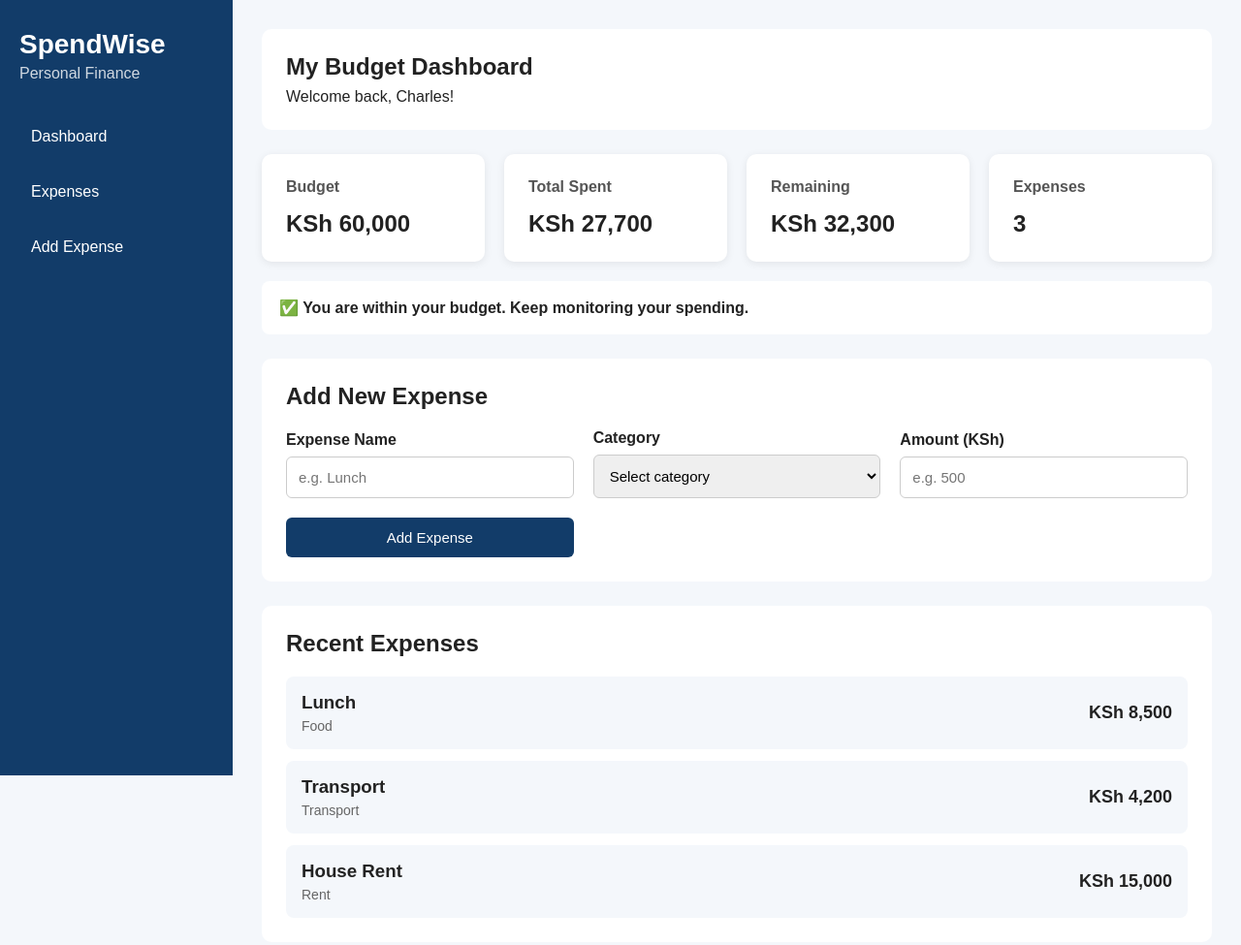
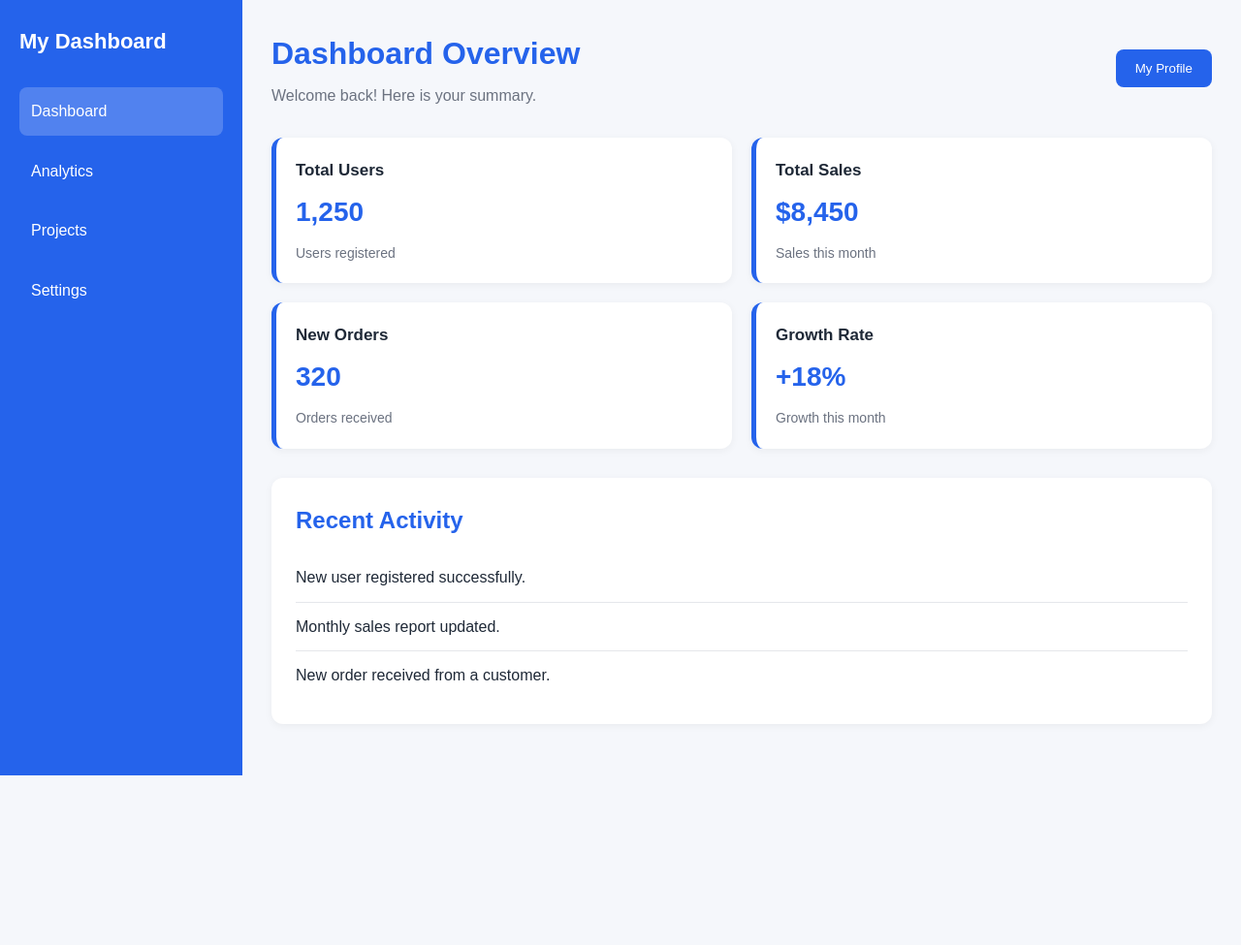
Before and after one commit to CharlesPaul20/budget-tracker, a plain HTML site: page index.html in a window 1280 px wide. Shown: the whole page at 97% size. After the commit the page ends 800 px from the top, so only its background shows below. Drawn offline with Linux system fonts and the light colour scheme.

Commit message:
Add files via upload

```diff
--- a/index.html
+++ b/index.html
@@ -1,25 +1,24 @@
+
 <!DOCTYPE html>
 <html lang="en">
 <head>
     <meta charset="UTF-8">
     <meta name="viewport" content="width=device-width, initial-scale=1.0">
-    <title>SpendWise - Budget Tracker</title>
+    <title>Dashboard Assignment</title>
     <link rel="stylesheet" href="style.css">
 </head>
-
 <body>
 
-    <div class="app">
+    <div class="dashboard">
 
         <!-- Sidebar -->
         <aside class="sidebar">
-            <h1>SpendWise</h1>
-            <p>Personal Finance</p>
-
+            <h2>My Dashboard</h2>
             <nav>
-                <a href="#dashboard">Dashboard</a>
-                <a href="#expenses">Expenses</a>
-                <a href="#add-expense">Add Expense</a>
+                <a href="#" class="active">Dashboard</a>
+                <a href="#">Analytics</a>
+                <a href="#">Projects</a>
+                <a href="#">Settings</a>
             </nav>
         </aside>
 
@@ -29,107 +28,51 @@
             <!-- Header -->
             <header class="header">
                 <div>
-                    <h2>My Budget Dashboard</h2>
-                    <p>Welcome back, Charles!</p>
+                    <h1>Dashboard Overview</h1>
+                    <p>Welcome back! Here is your summary.</p>
                 </div>
+                <button class="profile-btn">My Profile</button>
             </header>
 
-            <!-- Dashboard -->
-            <section id="dashboard">
+            <!-- Dashboard Cards -->
+            <section class="cards">
 
-                <div class="summary-cards">
-
-                    <div class="summary-card">
-                        <h3>Budget</h3>
-                        <p id="budgetAmount">KSh 60,000</p>
-                    </div>
-
-                    <div class="summary-card">
-                        <h3>Total Spent</h3>
-                        <p id="totalSpent">KSh 0</p>
-                    </div>
-
-                    <div class="summary-card">
-                        <h3>Remaining</h3>
-                        <p id="remainingAmount">KSh 60,000</p>
-                    </div>
-
-                    <div class="summary-card">
-                        <h3>Expenses</h3>
-                        <p id="expenseCount">0</p>
-                    </div>
-
+                <div class="card" tabindex="0">
+                    <h3>Total Users</h3>
+                    <p class="number">1,250</p>
+                    <p class="description">Users registered</p>
                 </div>
 
-                <!-- Budget Message -->
-                <div id="budgetMessage" class="budget-message">
-                    Add your expenses to see your budget status.
+                <div class="card" tabindex="0">
+                    <h3>Total Sales</h3>
+                    <p class="number">$8,450</p>
+                    <p class="description">Sales this month</p>
+                </div>
+
+                <div class="card" tabindex="0">
+                    <h3>New Orders</h3>
+                    <p class="number">320</p>
+                    <p class="description">Orders received</p>
+                </div>
+
+                <div class="card" tabindex="0">
+                    <h3>Growth Rate</h3>
+                    <p class="number">+18%</p>
+                    <p class="description">Growth this month</p>
                 </div>
 
             </section>
 
-            <!-- Add Expense -->
-            <section id="add-expense" class="section">
-                <h2>Add New Expense</h2>
-
-                <form id="expenseForm">
-
-                    <div class="form-group">
-                        <label for="expenseName">Expense Name</label>
-                        <input
-                            type="text"
-                            id="expenseName"
-                            placeholder="e.g. Lunch"
-                            required
-                        >
-                    </div>
-
-                    <div class="form-group">
-                        <label for="expenseCategory">Category</label>
-
-                        <select id="expenseCategory" required>
-                            <option value="">Select category</option>
-                            <option value="Food">Food</option>
-                            <option value="Transport">Transport</option>
-                            <option value="Rent">Rent</option>
-                            <option value="Entertainment">Entertainment</option>
-                            <option value="Savings">Savings</option>
-                            <option value="Utilities">Utilities</option>
-                        </select>
-                    </div>
-
-                    <div class="form-group">
-                        <label for="expenseAmount">Amount (KSh)</label>
-                        <input
-                            type="number"
-                            id="expenseAmount"
-                            placeholder="e.g. 500"
-                            min="1"
-                            required
-                        >
-                    </div>
-
-                    <button type="submit">Add Expense</button>
-
-                </form>
-            </section>
-
-            <!-- Expenses -->
-            <section id="expenses" class="section">
-
-                <h2>Recent Expenses</h2>
-
-                <div id="expenseList" class="expense-list">
-                    <p class="empty-message">No expenses added yet.</p>
-                </div>
-
+            <!-- Recent Activity -->
+            <section class="activity">
+                <h2>Recent Activity</h2>
+                <p>New user registered successfully.</p>
+                <p>Monthly sales report updated.</p>
+                <p>New order received from a customer.</p>
             </section>
 
         </main>
-
     </div>
-
-    <script src="script.js"></script>
 
 </body>
 </html>
--- a/style.css
+++ b/style.css
@@ -1,236 +1,202 @@
+
+/* 1. Define the color theme */
+:root {
+    --brand: #2563eb;
+    --accent: #22c55e;
+    --surface: #ffffff;
+    --background: #f5f7fb;
+    --text: #1f2937;
+}
+
+/* General styling */
 * {
-    box-sizing: border-box;
     margin: 0;
     padding: 0;
+    box-sizing: border-box;
 }
 
 body {
     font-family: Arial, sans-serif;
-    background: #f4f7fb;
-    color: #222;
+    background: var(--background);
+    color: var(--text);
+    line-height: 1.6;
 }
 
-.app {
-    display: flex;
+/* 2. Build the dashboard layout using CSS Grid */
+.dashboard {
+    display: grid;
+    grid-template-columns: 250px 1fr;
     min-height: 100vh;
 }
 
 /* Sidebar */
-
 .sidebar {
-    width: 240px;
-    background: #123c69;
+    background: var(--brand);
     color: white;
-    padding: 30px 20px;
-    position: fixed;
-    height: 100vh;
+    padding: 25px 20px;
 }
 
-.sidebar h1 {
-    font-size: 28px;
-    margin-bottom: 5px;
-}
-
-.sidebar p {
-    margin-bottom: 35px;
-    opacity: 0.8;
+.sidebar h2 {
+    margin-bottom: 30px;
+    font-size: 22px;
 }
 
 .sidebar nav {
     display: flex;
     flex-direction: column;
-    gap: 15px;
+    gap: 12px;
 }
 
-.sidebar nav a {
+.sidebar a {
     color: white;
     text-decoration: none;
     padding: 12px;
-    border-radius: 6px;
+    border-radius: 8px;
+    transition: background 0.25s;
 }
 
-.sidebar nav a:hover {
-    background: #1f5d96;
+.sidebar a:hover,
+.sidebar a.active {
+    background: rgba(255, 255, 255, 0.2);
 }
 
-/* Main */
-
+/* Main content */
 .main-content {
-    margin-left: 240px;
-    width: calc(100% - 240px);
     padding: 30px;
+    min-width: 0;
 }
 
-/* Header */
-
+/* Header using Flexbox */
 .header {
-    background: white;
-    padding: 25px;
-    border-radius: 10px;
-    margin-bottom: 25px;
+    display: flex;
+    justify-content: space-between;
+    align-items: center;
+    gap: 20px;
+    margin-bottom: 30px;
+    flex-wrap: wrap;
 }
 
-.header h2 {
-    margin-bottom: 8px;
+.header h1 {
+    color: var(--brand);
+    margin-bottom: 5px;
 }
 
-/* Summary Cards */
-
-.summary-cards {
-    display: grid;
-    grid-template-columns: repeat(4, 1fr);
-    gap: 20px;
+.header p {
+    color: #6b7280;
 }
 
-.summary-card {
-    background: white;
-    padding: 25px;
-    border-radius: 10px;
-    box-shadow: 0 2px 8px rgba(0, 0, 0, 0.08);
-}
-
-.summary-card h3 {
-    margin-bottom: 15px;
-    font-size: 16px;
-    color: #555;
-}
-
-.summary-card p {
-    font-size: 24px;
-    font-weight: bold;
-}
-
-/* Budget Message */
-
-.budget-message {
-    margin-top: 20px;
-    background: white;
-    padding: 18px;
+.profile-btn {
+    background: var(--brand);
+    color: white;
+    border: none;
+    padding: 12px 20px;
     border-radius: 8px;
-    font-weight: bold;
-}
-
-/* Sections */
-
-.section {
-    background: white;
-    padding: 25px;
-    border-radius: 10px;
-    margin-top: 25px;
-}
-
-.section h2 {
-    margin-bottom: 20px;
-}
-
-/* Form */
-
-#expenseForm {
-    display: grid;
-    grid-template-columns: repeat(3, 1fr);
-    gap: 20px;
-    align-items: end;
-}
-
-.form-group {
-    display: flex;
-    flex-direction: column;
-    gap: 8px;
-}
-
-.form-group label {
-    font-weight: bold;
-}
-
-.form-group input,
-.form-group select {
-    padding: 12px;
-    border: 1px solid #ccc;
-    border-radius: 6px;
-    font-size: 15px;
-}
-
-button {
-    padding: 12px 20px;
-    border: none;
-    border-radius: 6px;
-    background: #123c69;
-    color: white;
-    font-size: 15px;
     cursor: pointer;
 }
 
-button:hover {
-    background: #1f5d96;
+/* Dashboard cards layout */
+.cards {
+    display: grid;
+    grid-template-columns: repeat(2, minmax(0, 1fr));
+    gap: 20px;
+    margin-bottom: 30px;
 }
 
-/* Expense List */
-
-.expense-list {
+/* 3. Style the dashboard cards using Flexbox */
+.card {
     display: flex;
     flex-direction: column;
-    gap: 12px;
+    align-items: flex-start;
+    gap: 8px;
+    background: var(--surface);
+    padding: 20px;
+    border-radius: 12px;
+    border-left: 5px solid var(--brand);
+    box-shadow: 0 2px 8px rgba(0, 0, 0, 0.05);
 }
 
-.expense-item {
-    display: flex;
-    justify-content: space-between;
-    align-items: center;
-    padding: 16px;
-    background: #f4f7fb;
-    border-radius: 8px;
+/* Card text */
+.card h3 {
+    font-size: 17px;
 }
 
-.expense-info h3 {
-    margin-bottom: 5px;
+.number {
+    font-size: 28px;
+    font-weight: bold;
+    color: var(--brand);
 }
 
-.expense-info p {
-    color: #666;
+.description {
+    color: #6b7280;
     font-size: 14px;
 }
 
-.expense-amount {
-    font-weight: bold;
-    font-size: 18px;
+/* 4. Add hover animation */
+.card {
+    transition: transform 0.25s ease, box-shadow 0.25s ease;
 }
 
-.empty-message {
-    color: #777;
+.card:hover,
+.card:focus-visible {
+    transform: translateY(-4px);
+    box-shadow: 0 8px 16px rgba(0, 0, 0, 0.15);
 }
 
-/* Responsive */
+.card:focus-visible {
+    outline: 2px solid var(--brand);
+    outline-offset: 3px;
+}
 
-@media (max-width: 900px) {
+/* Recent activity section */
+.activity {
+    background: var(--surface);
+    padding: 25px;
+    border-radius: 12px;
+    box-shadow: 0 2px 8px rgba(0, 0, 0, 0.05);
+}
 
-    .summary-cards {
-        grid-template-columns: repeat(2, 1fr);
+.activity h2 {
+    margin-bottom: 15px;
+    color: var(--brand);
+}
+
+.activity p {
+    padding: 12px 0;
+    border-bottom: 1px solid #e5e7eb;
+}
+
+.activity p:last-child {
+    border-bottom: none;
+}
+
+/* 5. Make the layout responsive */
+@media (max-width: 768px) {
+    .dashboard {
+        grid-template-columns: 1fr;
     }
 
-    #expenseForm {
-        grid-template-columns: 1fr;
-    }
-}
-
-@media (max-width: 600px) {
-
     .sidebar {
-        position: static;
-        width: 100%;
-        height: auto;
+        padding: 20px;
     }
 
-    .app {
-        flex-direction: column;
+    .sidebar h2 {
+        margin-bottom: 15px;
+    }
+
+    .sidebar nav {
+        flex-direction: row;
+        flex-wrap: wrap;
     }
 
     .main-content {
-        margin-left: 0;
-        width: 100%;
-        padding: 15px;
+        padding: 20px;
     }
 
-    .summary-cards {
+    .cards {
         grid-template-columns: 1fr;
     }
+
+    .header {
+        align-items: flex-start;
+    }
 }
```
Also changed, not shown: 1 other file.
